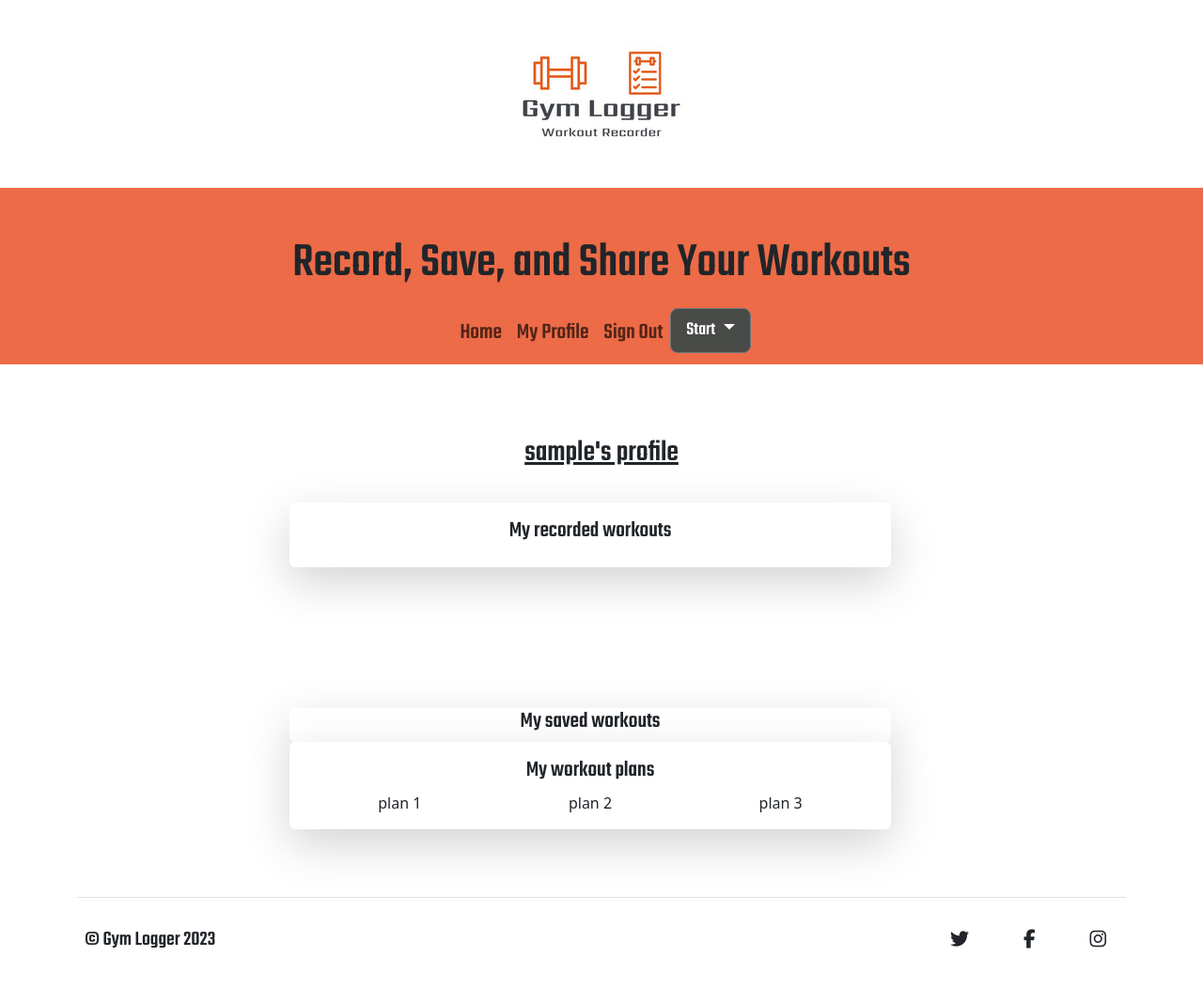
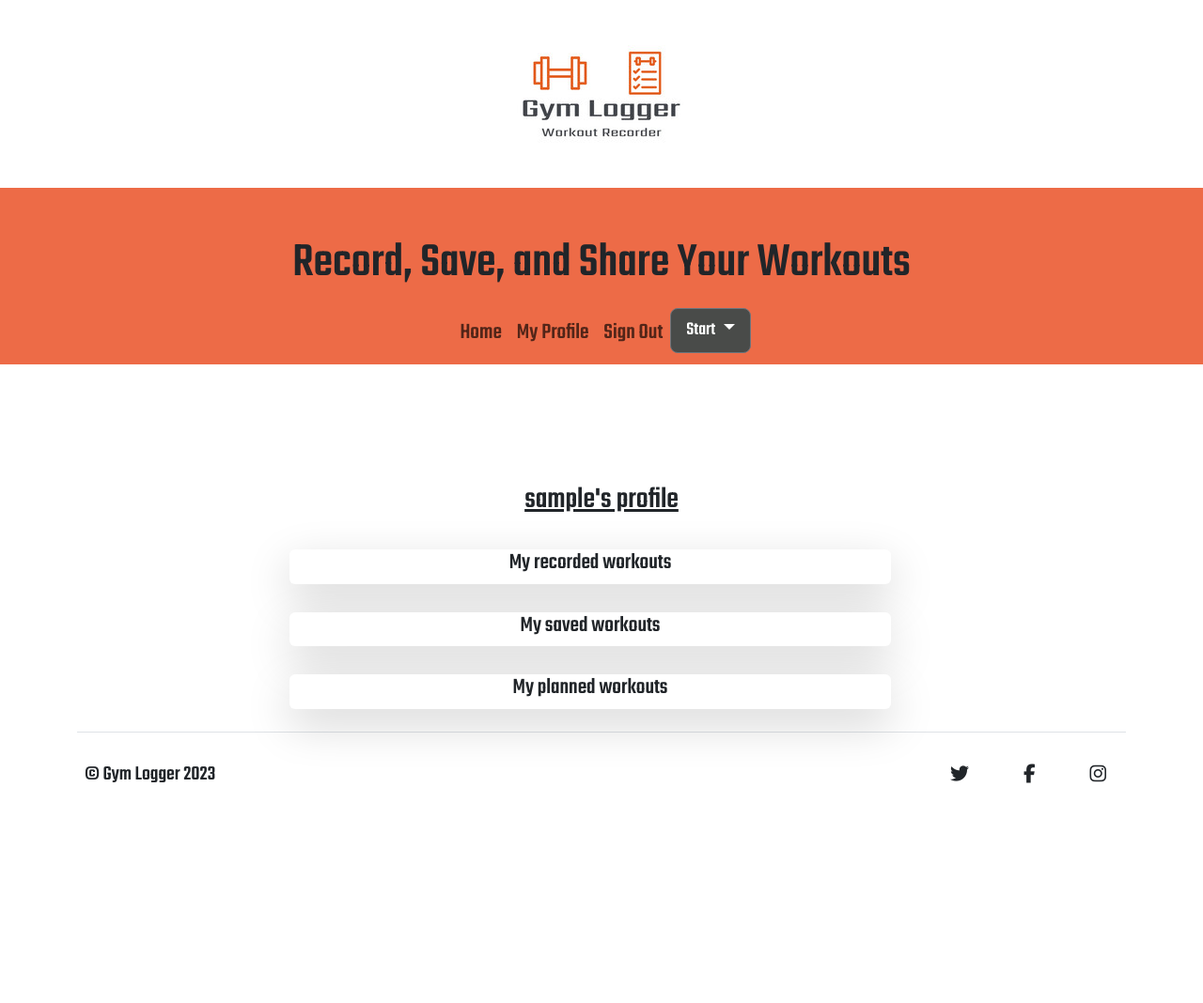
Before and after one commit to HawesJM/gym-logger, a Flask app: page /profile/1 in a window 1280 px wide. Shown: the whole page at 94% size. After the commit the page ends 834 px from the top, so only its background shows below. Run offline with Flask 3, Linux system fonts and the light colour scheme; the visitor is signed in with stand-in values (Sample User, id 1); a database or web service that is not in the repository returns one stand-in record (values such as "Sample title"); some libraries are stand-ins or nearby versions.

Commit message:
add workout task function

```diff
--- a/run.py
+++ b/run.py
@@ -103,10 +103,11 @@
 def profile(username):
     # grab session user's username from db
     workouts = list(mongo.db.workouts.find())
+    planned_workouts = list(mongo.db.planned_workouts.find())
     username = mongo.db.users.find_one(
         {"username": session["user"]})["username"]
     if session["user"]:
-        return render_template("profile.html", username=username, workouts=workouts)
+        return render_template("profile.html", username=username, workouts=workouts, planned_workouts=planned_workouts)
 
     return redirect(url_for("sign_in"))
 
@@ -153,6 +154,8 @@
             "is_visible": is_visible,
             "additional_information": request.form.get("additional-information"),
             "saved_by": [],
+            "planned_by": [],
+            "planned_date": [],
 
         }
 
@@ -296,6 +299,60 @@
 
     return render_template("profile.html", workout=workout, workouts=workouts, username=username, saved_workout=saved_workout)
 
+
+# function to add planned workout
+@app.route("/plan_workout_page/<workout_id>", methods=["GET", "POST"])
+def plan_workout_page(workout_id):
+    workout = mongo.db.workouts.find_one({"_id": ObjectId(workout_id)})
+    workouts = list(mongo.db.workouts.find())
+    username = mongo.db.users.find_one(
+        {"username": session["user"]})["username"]
+
+    return render_template("plan_workout.html", workout=workout, workouts=workouts)
+
+
+@app.route("/plan_workout/<workout_id>/<plan_workout_id>", methods=["GET", "POST"])
+def plan_workout(workout_id, plan_workout_id):
+    workout = mongo.db.workouts.find_one({"_id": ObjectId(workout_id)})
+    workouts = list(mongo.db.workouts.find())
+    planned_workouts = list(mongo.db.planned_workouts.find())
+    planned_workout = mongo.db.planned_workouts.find_one({"_id": ObjectId(plan_workout_id)})
+    username = mongo.db.users.find_one(
+        {"username": session["user"]})["username"]
+
+    if request.method == "POST":
+        planned_workout = {
+            "workout_description": request.form.get("plan-workout-description"),
+            "workout_container_description": request.form.get("plan-workout-description"),
+            "exercise": request.form.get("plan-exercise"),
+            "exercise2": request.form.get("plan-exercise-two"),
+            "exercise3": request.form.get("plan-exercise-three"),
+            "exercise4": request.form.get("plan-exercise-four"),
+            "exercise5": request.form.get("plan-exercise-five"),
+            "category": request.form.get("plan-category"),
+            "category2": request.form.get("plan-category-two"),
+            "category3": request.form.get("plan-category-three"),
+            "category4": request.form.get("plan-category-four"),
+            "category5": request.form.get("plan-category-five"),
+            "modifier": request.form.get("plan-modifier"),
+            "modifier2": request.form.get("plan-modifier-two"),
+            "modifier3": request.form.get("plan-modifier-three"),
+            "modifier4": request.form.get("plan-modifier-four"),
+            "modifier5": request.form.get("plan-modifier-five"),
+            "total": request.form.get(str("plan-total")),
+            "total2": request.form.get(str("plan-total-two")),
+            "total3": request.form.get(str("plan-total-three")),
+            "total4": request.form.get(str("plan-total-four")),
+            "total5": request.form.get(str("plan-total-five")),
+            "additional_information": request.form.get("plan-additional-information"),
+            "planned_by": session["user"],
+            "planned_date": request.form.get("plan-workout-date"),
+        }
+        mongo.db.planned_workouts.insert_one(planned_workout)
+
+    return render_template("profile.html", workout=workout, workouts=workouts, username=username, planned_workout=planned_workout, planned_workouts=planned_workouts)
+
+
 # how to run the app
 
 if __name__ == "__main__":
--- a/static/css/style.css
+++ b/static/css/style.css
@@ -5,7 +5,7 @@
 }
 
 #header-div {
-    margin-bottom: 150px;
+    margin-bottom: 50px;
 }
 
 #header-title {
@@ -408,6 +408,18 @@
     background-color: #fafafa;
 }
 
+#recorded-workouts {
+    margin-bottom: 30px;
+}
+
+#planned-workouts {
+    margin-left: auto;
+    margin-right: auto;
+    text-align: center;
+    font-family: teko, sans-serif;
+    margin-top: 30px;
+}
+
 /* full workout list page styles */
 
 h3 {
@@ -560,6 +572,19 @@
     transform: scale(1.2);
 }
 
+/* plan workout page styles */
+
+#plan-workout {
+    background-color: #494B49;
+    border-radius: 3px;
+    color: #fafafa;
+    margin-top: 20px;
+}
+
+#plan-workout:hover {
+    background-color:#ED6B47;
+    transform: scale(1.2);
+}
 /* media queries */
 
 @media (min-width: 576px) {
--- a/templates/base.html
+++ b/templates/base.html
@@ -71,6 +71,7 @@
         </div>
     </nav>
 </header>
+</div>
 
     {% block content %} {% endblock %}
 
--- a/templates/profile.html
+++ b/templates/profile.html
@@ -29,8 +29,8 @@
 
 <!-- displays user recorded workouts -->
 
-<div id="recorded-workouts" class="row col-sm-12 col-md-6">
-    <div class="row shadow-lg p-3 bg-white rounded">
+<div id="recorded-workouts" class="row workout-row col-sm-12 col-md-6">
+    <div class="row shadow-lg bg-white rounded">
         <h4>
             My recorded workouts
         </h4>
@@ -98,7 +98,6 @@
                 </div>
                 </button>
                 <div class="collapse" id="{{workout.workout_container_description}}">
-                    {% if workout.created_by|lower == session.user|lower %}
                     {% if workout.category == "cardio" %}
                     <img class="card-head col-md-12" src="/static/images/cardio-card-header.jpg">
                     {% elif workout.category == "resistance" %}
@@ -107,7 +106,6 @@
                     <img class="card-head col-md-12" src="/static/images/weights-card-header.jpg">
                     {% else %}
                     <img class="card-head col-md-12" src="/static/images/general-workout-card-header.jpg">
-                    {% endif %}
                     {% endif %}
                     <div class="card-body">
                         <p>{{ workout.date }}</p>
@@ -134,22 +132,55 @@
     </div>
 </div>
 
+<!-- displays user planned workouts -->
 
-<div id="workout-plans" class="row col-sm-12 col-md-6">
-    <div class="row shadow-lg p-3 mb-5 bg-white rounded workouts-collapsible">
+<div id="planned-workouts" class="row col-sm-12 col-md-6">
+    <div class="row shadow-lg bg-white rounded workouts-collapsible">
         <h4>
-            My workout plans
+            My planned workouts
         </h4>
-        <div class="card-body col-md-4">
-            plan 1
+        {% for plan in planned_workouts %}
+            {% if planned_workouts.planned_by|lower == session.user|lower %}
+            <div class="col-md-4 saved-collapse-container">
+              <button id="saved-workout-collapse-button" class="col-md-12 logged-collapse-button" type="button" data-bs-toggle="collapse" data-bs-target="#{{planned_workouts.workout_container_description}}"
+                aria-expanded="false" aria-controls="{{planned_workouts.workout_container_description}}">
+                <div id="profile-description-span">
+                    <span>{{planned_workouts.workout_description}}<br>{{planned_workouts.planned_date}}<br><i class="fa-regular fa-square-caret-down"></i></span>
+                </div>
+                </button>
+                <div class="collapse" id="{{planned_workouts.workout_container_description}}">
+                    {% if planned_workouts.category == "cardio" %}
+                    <img class="card-head col-md-12" src="/static/images/cardio-card-header.jpg">
+                    {% elif planned_workouts.category == "resistance" %}
+                    <img class="card-head col-md-12" src="/static/images/resistance-card-header.jpg">
+                    {% elif planned_workouts.category == "weights" %}
+                    <img class="card-head col-md-12" src="/static/images/weights-card-header.jpg">
+                    {% else %}
+                    <img class="card-head col-md-12" src="/static/images/general-workout-card-header.jpg">
+                    {% endif %}
+                    <div class="card-body">
+                        <p>{{ planned_workouts.planned_date }}</p>
+                        <a href="{{ url_for('plan_workout_details', workout_id=workout._id) }}">{{
+                            planned_workouts.workout_description
+                            }}</a>
+                        <div id="profile-button-row" class="row">
+                            <div class="col-sm-6 col-md-6">
+                                <a href={{ url_for('delete_workout', workout_id=workout._id) }}
+                                    class="btn btn-danger"><i class="fa-solid fa-trash-can"></i> Delete</a>
+                            </div>
+                            <div class="col-sm-6 col-md-6">
+                                <a href={{ url_for('edit_workout', workout_id=workout._id) }}
+                                    class="btn btn-primary"><i class="fa-regular fa-pen-to-square"></i>Edit</a>
+                            </div>
+                        </div>
+                </div>
+            </div>
         </div>
-        <div class="card-body col-md-4">
-            plan 2
-        </div>
-        <div class="card-body col-md-4">
-            plan 3
-        </div>
+        {% endif %}
+        {% endfor %}
+    </div>
     </div>
 </div>
 
+
 {% endblock %}
--- a/templates/workouts.html
+++ b/templates/workouts.html
@@ -24,6 +24,7 @@
                   {% if not session.user == workout.created_by and session.user not in workout.saved_by %}
                   <a class="undecorated" href="{{ url_for('save_workout_page', workout_id = workout._id) }}"><i id="save-workout-submit" class="fa-regular fa-floppy-disk"></i></a>
                     {% endif %}
+                  <a class="undecorated" href="{{ url_for('plan_workout_page', workout_id = workout._id) }}"><i class="fa-solid fa-thumbtack"></i></a>
                 </form>
                   {% if session.user == workout.created_by %}
                   <a class="undecorated" href="{{ url_for('edit_workout',workout_id = workout._id) }}"><i class="fa-regular fa-pen-to-square"></i></a>
```
Also changed, not shown: templates/plan_workout.html (added, +159 -0 lines), templates/plan_workout_details.html (added, +142 -0 lines).
